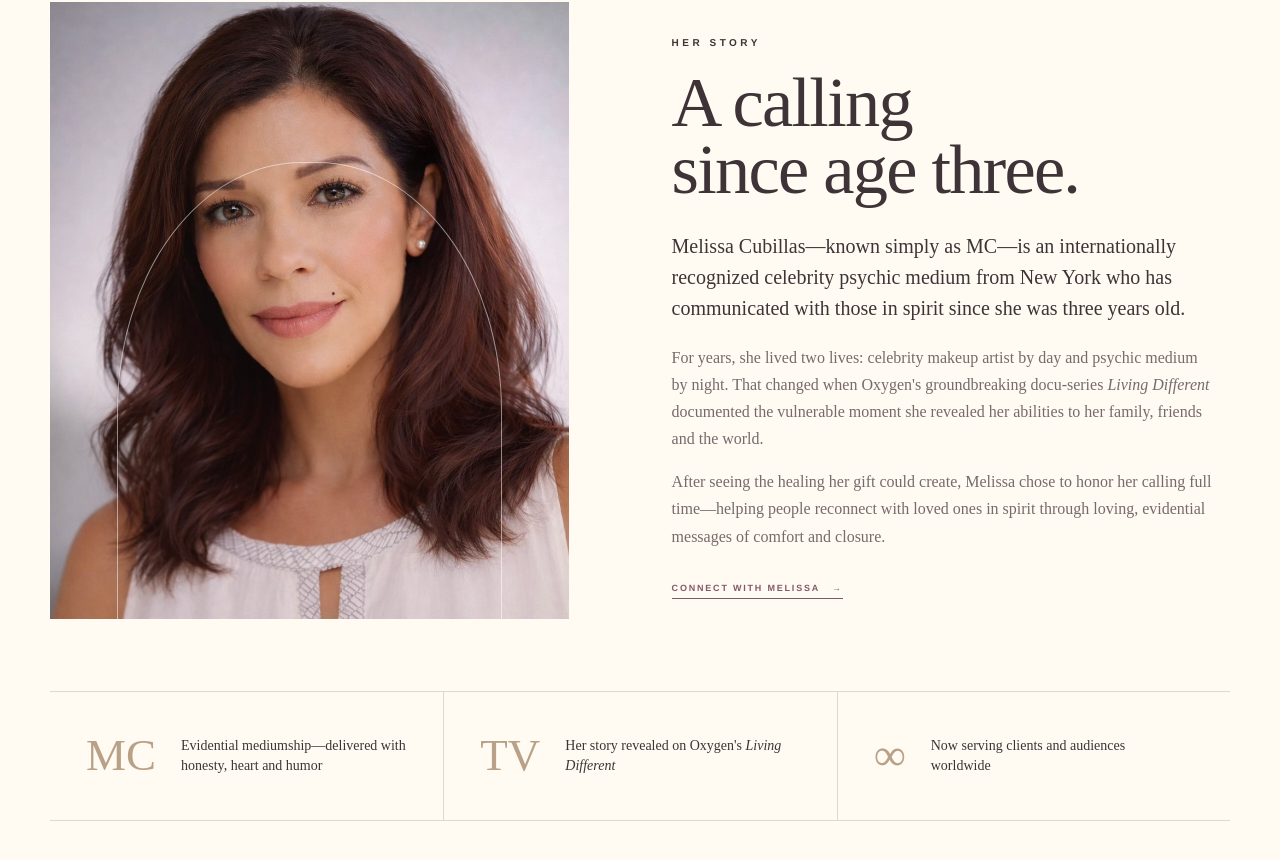
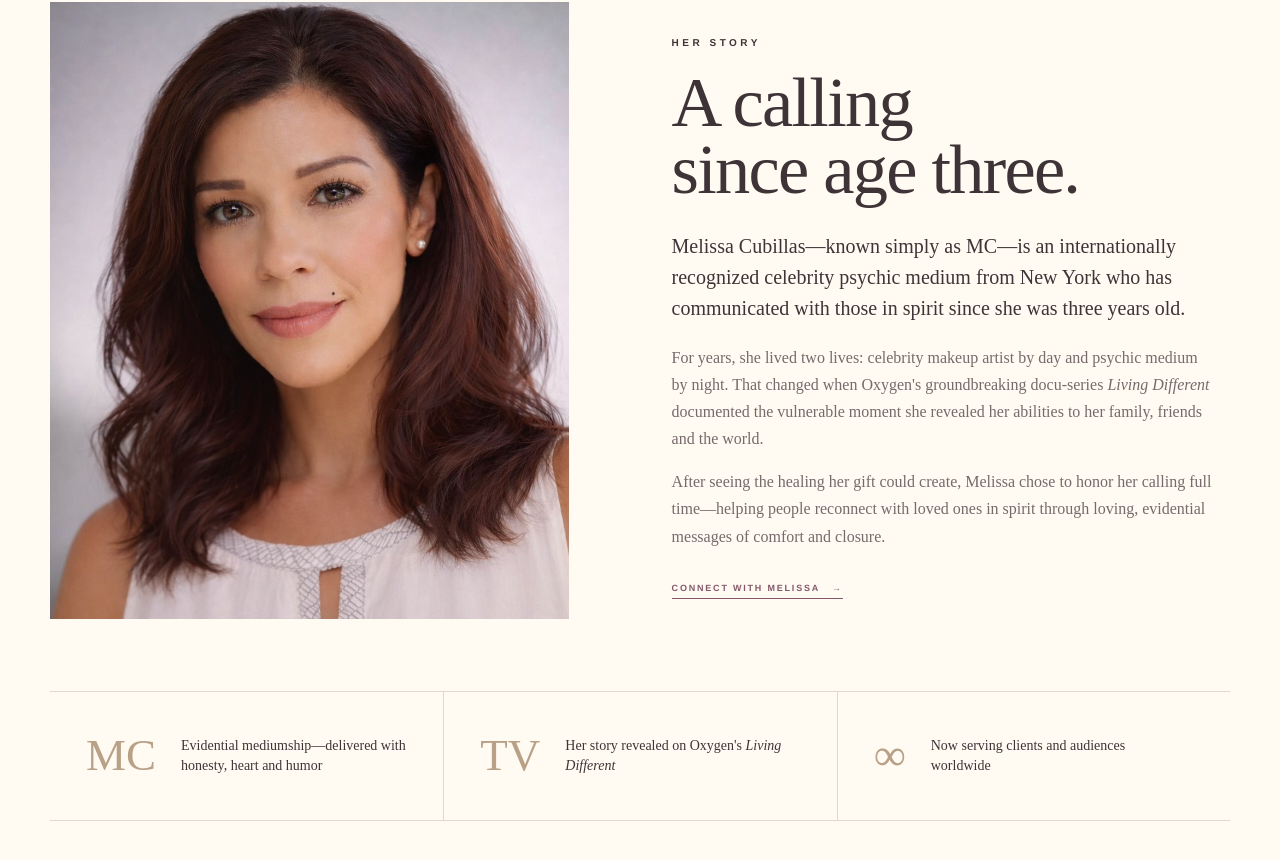
Before and after one commit to evaneiglarsh-code/Melissa-Website, a Next.js app: page / in a window 1280 px wide. Shown: the part 2010-2870 px from the top of the page. Built offline with nearby package versions, Linux system fonts and the light colour scheme.

Commit message:
Remove arch from second portrait

```diff
--- a/app/globals.css
+++ b/app/globals.css
@@ -83,7 +83,6 @@ img, video { display: block; }
 .about-photo { position: relative; overflow: hidden; min-height: 590px; background: #d9d1cc; }
 .about-photo::after { content: ""; position: absolute; inset: 0; background: linear-gradient(140deg, rgba(89,75,64,.16), transparent 50%), linear-gradient(0deg, rgba(98,61,54,.18), transparent); }
 .about-photo img { object-fit: cover; object-position: 50% 22%; transform: scale(1.05); }
-.portrait-arch { position: absolute; width: 74%; height: 84%; border: 1px solid rgba(255,255,255,.5); border-radius: 48% 48% 0 0; left: 13%; bottom: -10%; z-index: 2; }
 .about-copy { padding: 34px 0 20px 8vw; align-self: center; }
 .about-copy h2, .section-title h2, .mission-copy h2 { margin: 0 0 28px; font: 400 clamp(52px, 5.5vw, 77px)/.95 var(--serif); letter-spacing: -.025em; }
 .about-copy > p:not(.eyebrow) { max-width: 540px; font-size: 16px; line-height: 1.7; color: var(--muted); }
--- a/app/page.tsx
+++ b/app/page.tsx
@@ -128,7 +128,6 @@ export default function Home() {
       <section className="about section" id="about">
         <div className="about-inner shell">
           <div className="about-photo">
-            <div className="portrait-arch" aria-hidden="true" />
             <Image src={melissaHeadshot} alt="Melissa Cubillas, international psychic medium" fill placeholder="blur" sizes="(max-width: 760px) 100vw, 44vw" />
           </div>
           <div className="about-copy">
```
